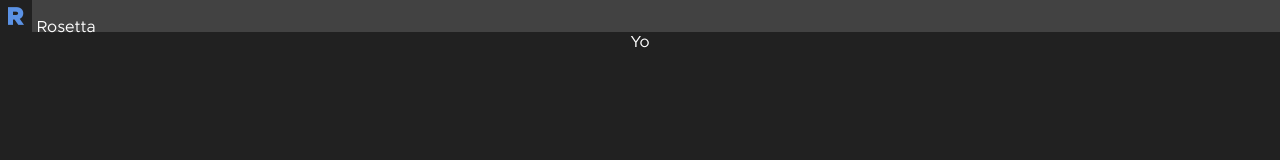
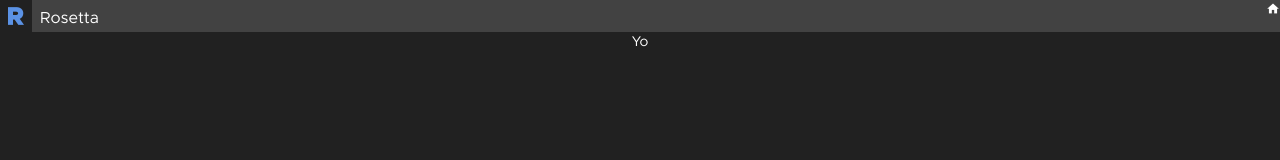
Before and after one commit to alex-c/rosetta, a Vue app: page / in a window 1280 px wide. Shown: the top 160 px of the page. Built offline with nearby package versions, Linux system fonts and the light colour scheme.

Commit message:
Added MDI, work on titlebar

```diff
--- a/package.json
+++ b/package.json
@@ -12,6 +12,7 @@
   },
   "main": "background.js",
   "dependencies": {
+    "@mdi/font": "^5.1.45",
     "core-js": "^3.6.4",
     "vue": "^2.6.11",
     "vue-router": "^3.1.6",
--- a/src/App.vue
+++ b/src/App.vue
@@ -1,12 +1,18 @@
 <template>
   <div id="app">
-    <div id="titlebar">
-      <img src="./assets/icons/R-32.png" />
-      Rosetta
-    </div>
+    <Titlebar />
     <div id="screen"><router-view /></div>
   </div>
 </template>
+
+<script>
+import Titlebar from '@/components/Titlebar.vue';
+
+export default {
+  name: 'app',
+  components: { Titlebar },
+};
+</script>
 
 <style lang="scss">
 @import './style/colors.scss';
@@ -21,6 +27,7 @@
   font-family: metropolisregular, sans-serif;
   -webkit-font-smoothing: antialiased;
   -moz-osx-font-smoothing: grayscale;
+  font-size: 14px;
   text-align: center;
   background-color: $color-bg-app;
   color: white;
@@ -31,7 +38,4 @@
   background-color: $color-bg-view;
   text-align: left;
 }
-
-#screen {
-}
 </style>
--- /dev/null
+++ b/src/components/Titlebar.vue
@@ -0,0 +1,29 @@
+<template>
+  <div id="titlebar">
+    <img src="../assets/icons/R-32.png" />
+    <div id="title">Rosetta</div>
+    <div id="actions"><span class="mdi mdi-home" /></div>
+  </div>
+</template>
+
+<script>
+export default {
+  name: 'titlebar',
+};
+</script>
+
+<style lang="scss" scoped>
+#titlebar {
+  display: flex;
+}
+
+#title {
+  flex-grow: 1;
+  padding: 8px;
+  font-size: 16px;
+}
+
+#actions {
+  display: flex;
+}
+</style>
--- a/src/main.js
+++ b/src/main.js
@@ -5,6 +5,9 @@ import store from './store';
 
 Vue.config.productionTip = false;
 
+// Material Design Icons
+import '@mdi/font/css/materialdesignicons.min.css';
+
 new Vue({
   router,
   store,
```
Also changed, not shown: 1 other file (tests, documents, lock files or other folders).
